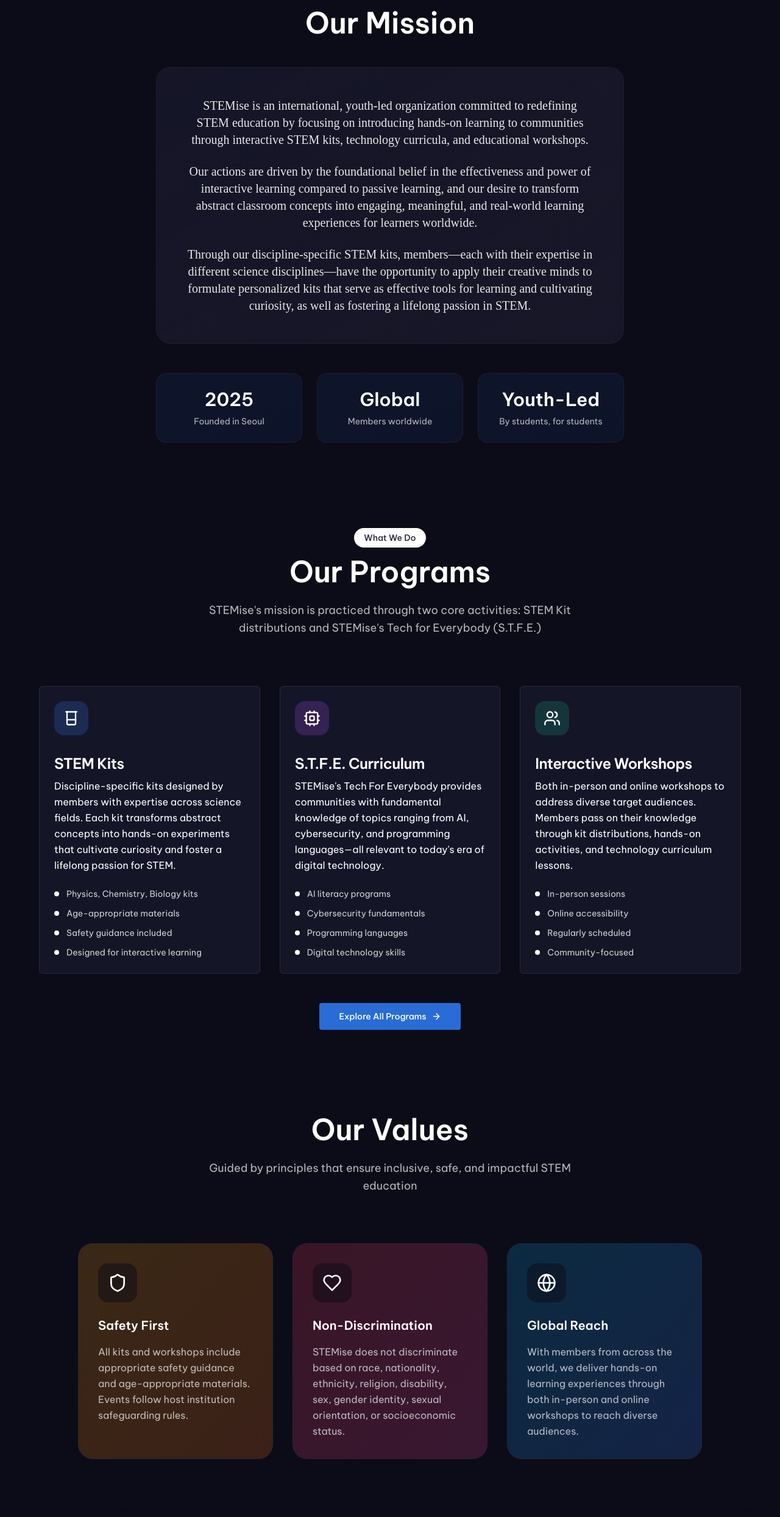
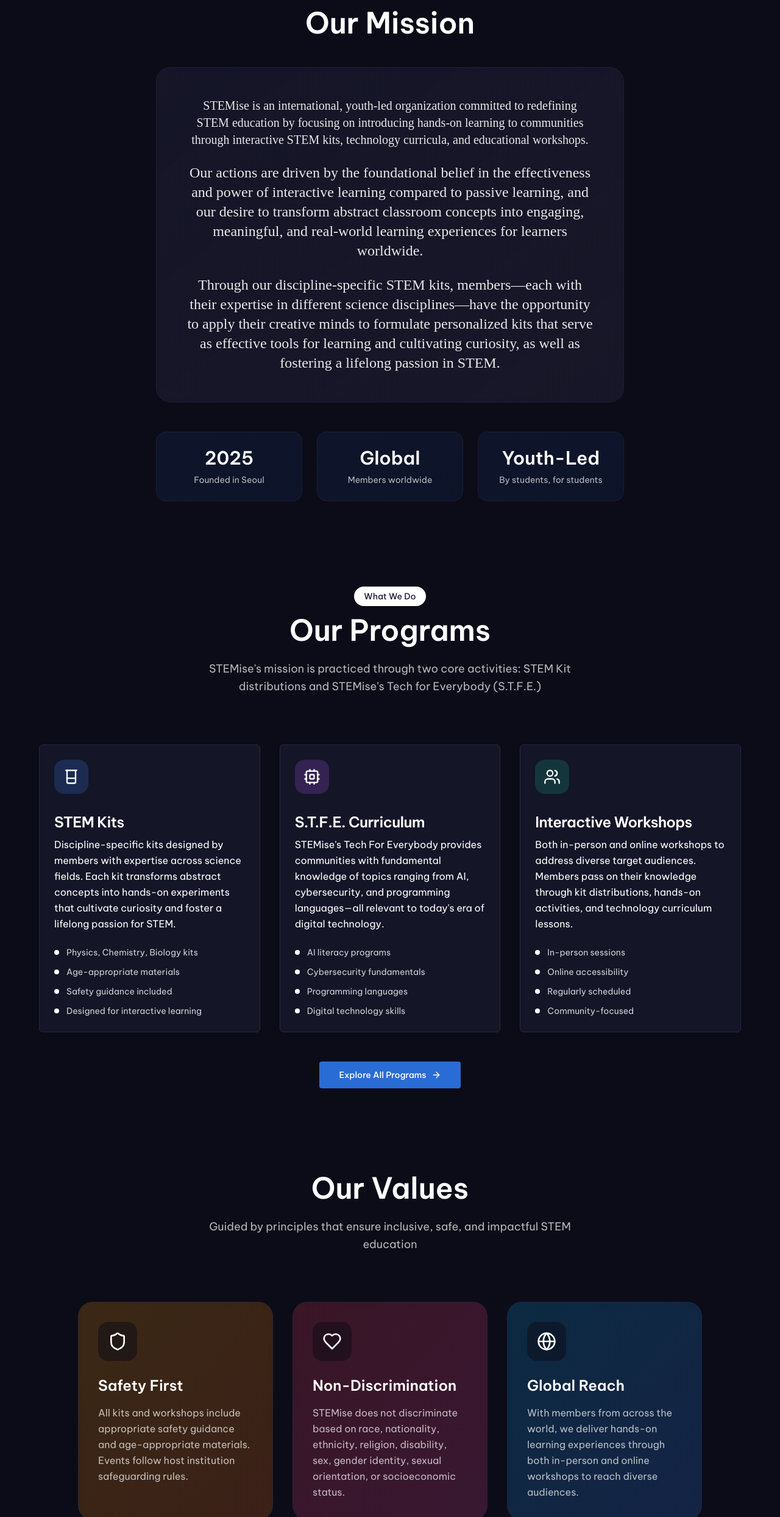
Before and after one commit to STEMise/stemise-website-current-1-3-2026, a React (Vite) app: page / in a window 1280 px wide. Shown: the part 819-3307 px from the top of the page at 61% size. Built offline with nearby package versions, Linux system fonts and the light colour scheme; the HTML template or start-up script is replaced by a standard one.

Commit message:
Visual edit in Lovable
Edited UI in Lovable

```diff
--- a/src/components/MissionSection.tsx
+++ b/src/components/MissionSection.tsx
@@ -40,11 +40,11 @@ const MissionSection = () => {
               STEMise is an international, youth-led organization committed to redefining STEM education by focusing on introducing hands-on learning to communities through interactive STEM kits, technology curricula, and educational workshops.
             </p>
 
-            <p className="font-serif text-lg md:text-xl leading-relaxed text-foreground/90 mt-6 text-center">
+            <p className="font-serif text-lg leading-relaxed text-foreground/90 mt-6 text-center md:text-2xl">
               Our actions are driven by the foundational belief in the effectiveness and power of interactive learning compared to passive learning, and our desire to transform abstract classroom concepts into engaging, meaningful, and real-world learning experiences for learners worldwide.
             </p>
 
-            <p className="font-serif text-lg md:text-xl leading-relaxed text-foreground/90 mt-6 text-center">
+            <p className="font-serif text-lg leading-relaxed text-foreground/90 mt-6 text-center md:text-2xl">
               Through our discipline-specific STEM kits, members—each with their expertise in different science disciplines—have the opportunity to apply their creative minds to formulate personalized kits that serve as effective tools for learning and cultivating curiosity, as well as fostering a lifelong passion in STEM.
             </p>
           </div>
--- a/src/components/ValuesSection.tsx
+++ b/src/components/ValuesSection.tsx
@@ -62,7 +62,7 @@ const ValuesSection = () => {
                 <div className={`w-16 h-16 rounded-2xl bg-background/50 flex items-center justify-center mb-6 group-hover:scale-110 transition-transform duration-300`}>
                   <value.icon className={`h-8 w-8 ${value.iconColor}`} />
                 </div>
-                <h3 className="text-xl font-semibold text-foreground mb-4">
+                <h3 className="font-semibold text-foreground mb-4 text-2xl">
                   {value.title}
                 </h3>
                 <p className="text-foreground/70 leading-relaxed">
```
